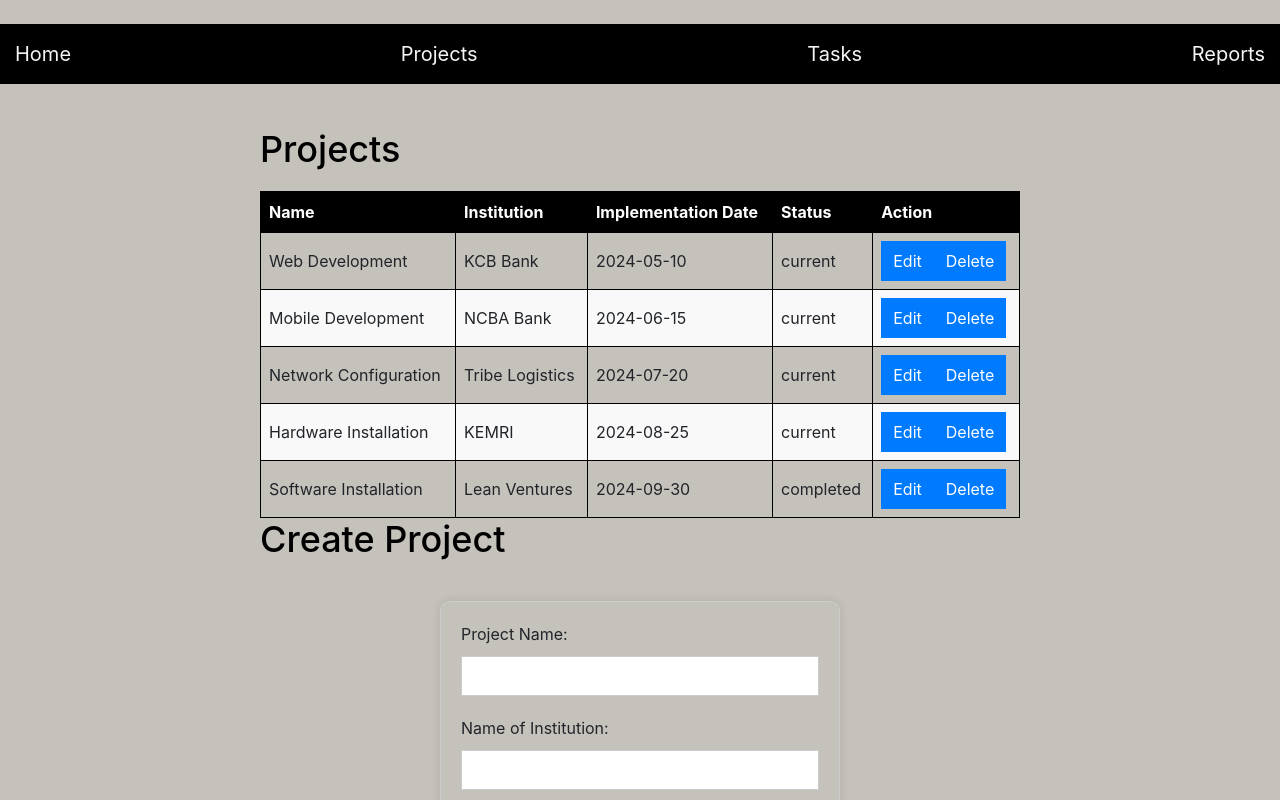
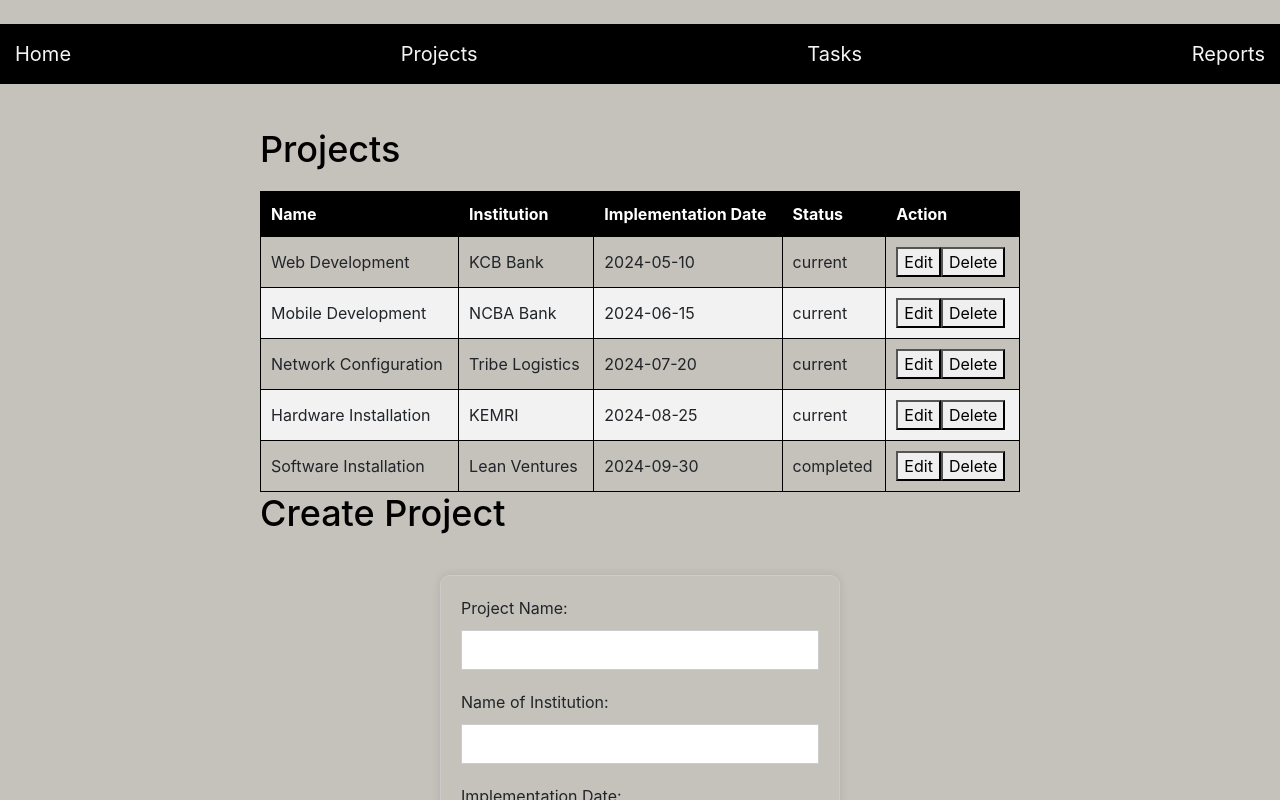
Before and after one commit to amandasuzzanne/project-tracker, a React (Create React App) app: page /projects in a window 1280 px wide. Shown: the top 800 px of the page. Built offline with nearby package versions, Linux system fonts and the light colour scheme; data requests are answered from the project's data file.

Commit message:
Delete unused css file

```diff
--- a/src/components/Projects.js
+++ b/src/components/Projects.js
@@ -1,6 +1,5 @@
 import React, { useState, useEffect } from 'react';
 import CreateProject from './CreateProject';
-import "./Tables.css"
 
 function Projects() {
   const [projects, setProjects] = useState([]);
--- a/src/components/Tables.css
+++ /dev/null
@@ -1,36 +0,0 @@
-.response-table {
-    width: 100%;
-    border-collapse: collapse;
-}
-
-.response-table th,
-.response-table td {
-    border: 1px solid black;
-    padding: 8px;
-    text-align: left;
-}
-
-.response-table th {
-    background-color: black;
-    font-weight: bold;
-}
-
-.response-table tr:nth-child(even) {
-    background-color: #f9f9f9;
-}
-
-.response-table tr:hover {
-    background-color: #f5f5f5;
-}
-
-.response-table button {
-    background-color: #007bff;
-    color: white;
-    border: none;
-    padding: 8px 12px;
-    cursor: pointer;
-}
-
-.response-table button:hover {
-    background-color: #0056b3;
-}
```
